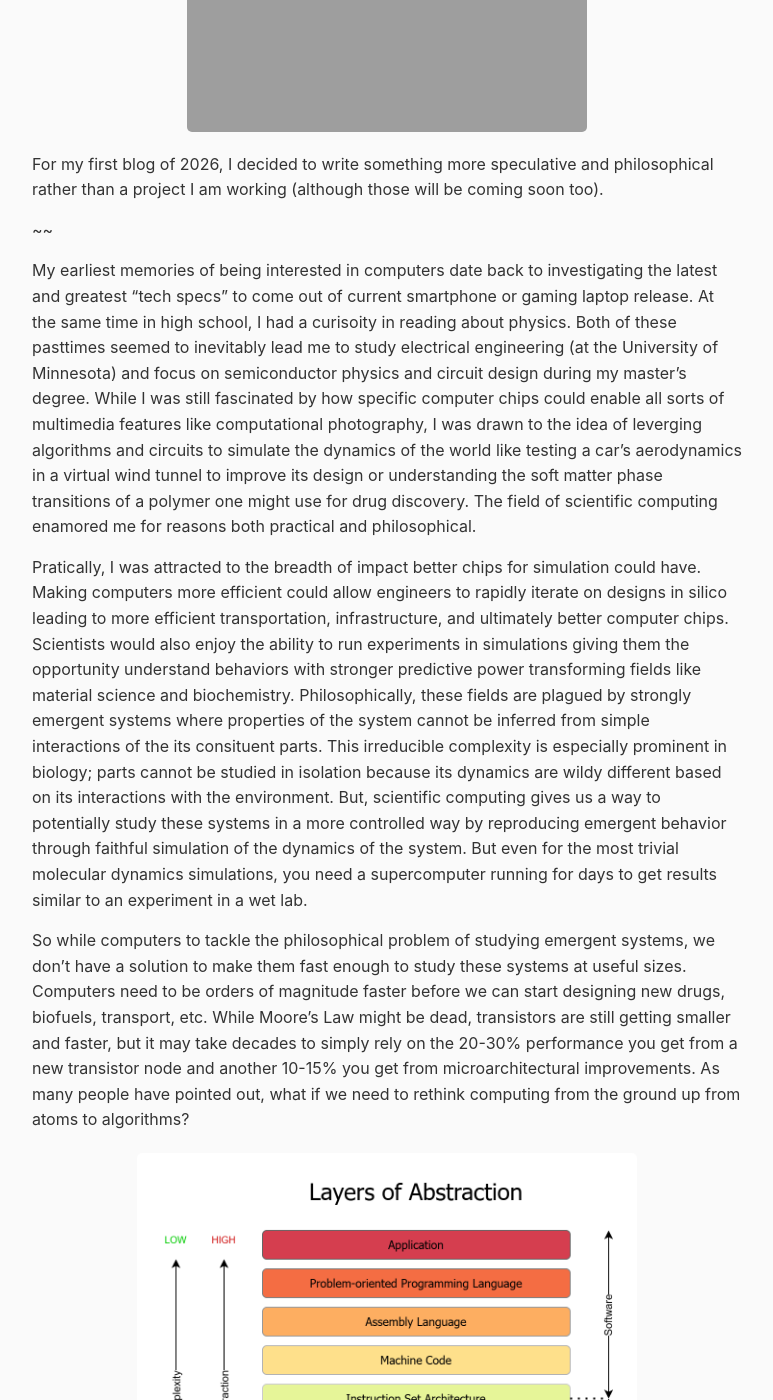
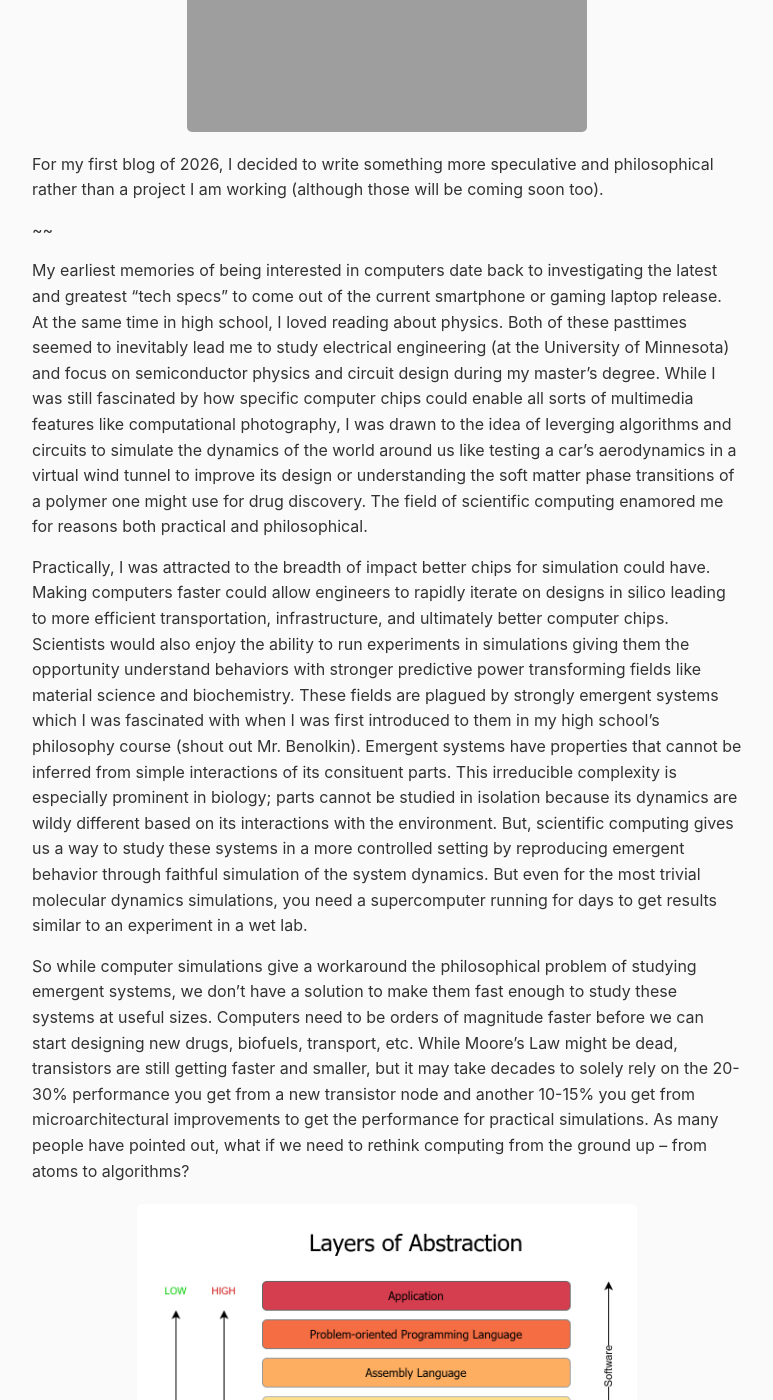
Before and after one commit to roshanwariar/roshanwariar.github.io, a Jekyll site: the page built from _posts/2026-2-23-pbc.md, in a window 1280 px wide and 1400 px high, scrolled down 432 px. Shown: the whole window, without its empty margins (253-1026 px from the left). Built offline with Jekyll 4.4.1, drawn with Linux system fonts in a browser that asks for light colours; some of the changed lines change nothing that is shown; some of the changed text lies outside the part shown.

Commit message:
Update 2026-2-23-pbc.md

```diff
--- a/_posts/2026-2-23-pbc.md
+++ b/_posts/2026-2-23-pbc.md
@@ -11,14 +11,18 @@
 
 ~~<w>
 
-My earliest memories of being interested in computers date back to investigating the latest and greatest "tech specs" to come out of current smartphone or gaming laptop release. At the same time in high school, I had a curisoity in reading about physics. Both of these pasttimes seemed to inevitably lead me to study electrical engineering (at the University of Minnesota) and focus on semiconductor physics and circuit design during my master's degree. While I was still fascinated by how specific computer chips could enable all sorts of multimedia features like computational photography, I was drawn to the idea of leverging algorithms and circuits to simulate the dynamics of the world like testing a car's aerodynamics in a virtual wind tunnel to improve its design or understanding the soft matter phase transitions of a polymer one might use for drug discovery. The field of scientific computing enamored me for reasons both practical and philosophical.<w>
+My earliest memories of being interested in computers date back to investigating the latest and greatest "tech specs" to come out of the current smartphone or gaming laptop release. At the same time in high school, I loved reading about physics. Both of these pasttimes seemed to inevitably lead me to study electrical engineering (at the University of Minnesota) and focus on semiconductor physics and circuit design during my master's degree. While I was still fascinated by how specific computer chips could enable all sorts of multimedia features like computational photography, I was drawn to the idea of leverging algorithms and circuits to simulate the dynamics of the world around us like testing a car's aerodynamics in a virtual wind tunnel to improve its design or understanding the soft matter phase transitions of a polymer one might use for drug discovery. The field of scientific computing enamored me for reasons both practical and philosophical.<w>
 
-Pratically, I was attracted to the breadth of impact better chips for simulation could have. Making computers more efficient could allow engineers to rapidly iterate on designs in silico leading to more efficient transportation, infrastructure, and ultimately better computer chips. Scientists would also enjoy the ability to run experiments in simulations giving them the opportunity understand behaviors with stronger predictive power transforming fields like material science and biochemistry. Philosophically, these fields are plagued by strongly emergent systems where properties of the system cannot be inferred from simple interactions of the its consituent parts. This irreducible complexity is especially prominent in biology; parts cannot be studied in isolation because its dynamics are wildy different based on its interactions with the environment. But, scientific computing gives us a way to potentially study these systems in a more controlled way by reproducing emergent behavior through faithful simulation of the dynamics of the system. But even for the most trivial molecular dynamics simulations, you need a supercomputer running for days to get results similar to an experiment in a wet lab.<w>
+Practically, I was attracted to the breadth of impact better chips for simulation could have. Making computers faster could allow engineers to rapidly iterate on designs in silico leading to more efficient transportation, infrastructure, and ultimately better computer chips. Scientists would also enjoy the ability to run experiments in simulations giving them the opportunity understand behaviors with stronger predictive power transforming fields like material science and biochemistry. These fields are plagued by strongly emergent systems which I was fascinated with when I was first introduced to them in my high school's philosophy course (shout out Mr. Benolkin). Emergent systems have properties that cannot be inferred from simple interactions of its consituent parts. This irreducible complexity is especially prominent in biology; parts cannot be studied in isolation because its dynamics are wildy different based on its interactions with the environment. But, scientific computing gives us a way to study these systems in a more controlled setting by reproducing emergent behavior through faithful simulation of the system dynamics. But even for the most trivial molecular dynamics simulations, you need a supercomputer running for days to get results similar to an experiment in a wet lab.<w>
 
-So while computers to tackle the philosophical problem of studying emergent systems, we don't have a solution to make them fast enough to study these systems at useful sizes. Computers need to be orders of magnitude faster before we can start designing new drugs, biofuels, transport, etc. While Moore's Law might be dead, transistors are still getting smaller and faster, but it may take decades to simply rely on the 20-30% performance you get from a new transistor node and another 10-15% you get from microarchitectural improvements. As many people have pointed out, what if we need to rethink computing from the ground up from atoms to algorithms?<w>
+So while computer simulations give a workaround the philosophical problem of studying emergent systems, we don't have a solution to make them fast enough to study these systems at useful sizes. Computers need to be orders of magnitude faster before we can start designing new drugs, biofuels, transport, etc. While Moore's Law might be dead, transistors are still getting faster and smaller, but it may take decades to solely rely on the 20-30% performance you get from a new transistor node and another 10-15% you get from microarchitectural improvements to get the performance for practical simulations. As many people have pointed out, what if we need to rethink computing from the ground up -- from atoms to algorithms?<w>
 
 ![Stack](/assets/images/1*h5TaVUfj_qB28F245aC-tA.png)
 
-The history of computing is somewhat ironic. Early analog computers were efficient at simulating differential equations because their components allow us to embed the physics of the problem into the physics of current and voltage through various components like resistors, capacitors, potentiometers, and amplifiers. This meant that simulating physical systems like a spring-mass system, governed by the second-order differential equation $$my'' + dy' + cy = mg$$ could be written as $$y'' = -\frac{d}{m}y' - \frac{c}{m}y' - \frac{g}{m}$$ and implemented in the below circuit.<w>
+The history of computing is somewhat ironic. Early analog computers were efficient at simulating differential equations because their components can embed the physics of the problem into the physics of current and voltage passing through various components like resistors, capacitors, potentiometers, and amplifiers. This meant that simulating physical systems like a spring-mass, which was difficult to solve with traditional methods and governed by the second-order differential equation $$my'' + dy' + cy = mg$$ could be written as $$y'' = -\frac{d}{m}y' - \frac{c}{m}y - \frac{g}{m}$$ and mapped to the 'analog computer' below. <w>
 
 ![Analog computer](/assets/images/Federpendel_als_Analogrechenschaltung.png)
+
+There were a few main issues with this approach to computing. First is susceptability to noise. If you built a multiplier out of analog components and tried to calculate 3*4, the computer would output 12.001 or 11.999 volts, not 12. And because analog components have variations in their operation due to external factors, you could see different answers depending on the room temperature or exposure to radiation. While approximate computing is acceptable in some modern applications, scientists and engineers in the early days of computing wanted processors that could perform precise measurements for long, complex arithmetic. Small errors on analog computers would compound in a way that makes them unsuitable for this task. Another big issue is related to resolution. Now it's true that analog computers can represent values to infinite precision, however, its dynamic range is poor. When the iPhone 5s was unveiled over a decade ago, it was one of the first smartphones to utilize a 64-bit processor. This double floating point representation has a dynamic range of 1500dB - an order of magnitude better than the best modern operational amplifiers on the market.<w>
+
+With all of this information, it's no suprise that binary formats and digital logic took off. It was proven that logic gates could implement any mathematical function, they were far more robust against noise than their analog counterparts, and their stability allowed for those circuits to be made at ever smaller sizes. Suddenly, we had computers that we could do our taxes on, write text documents, and play video games. But with that generality and programmability, a lot of efficiency was lost.<w>
```
